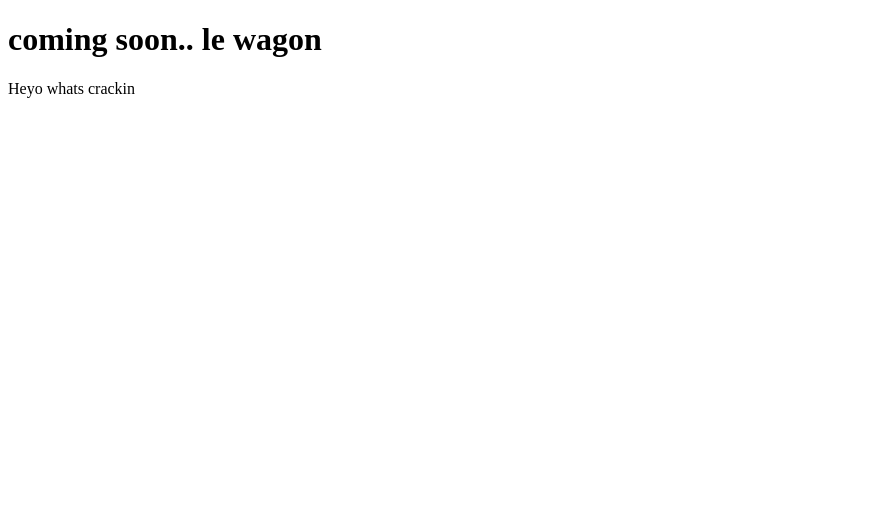
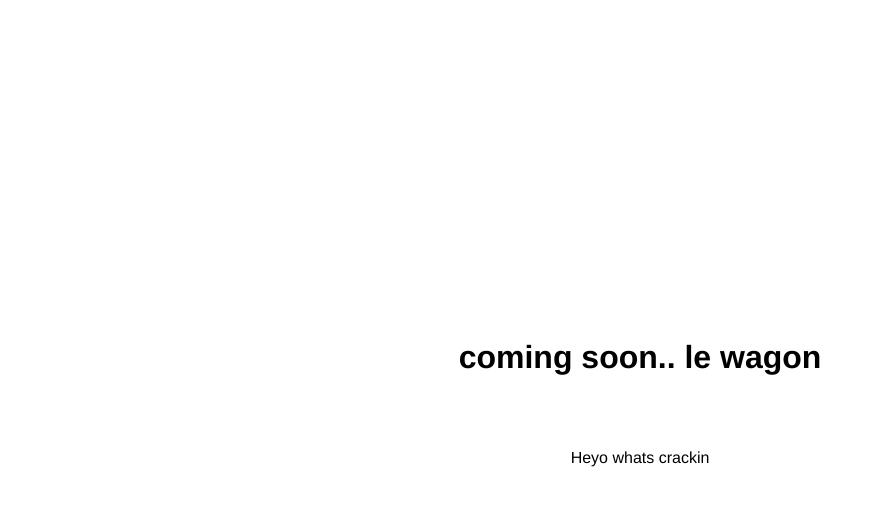
Before and after one commit to derric-d/git-101, a plain HTML site: page index.html in a window 1280 px wide. Shown: the whole page, without its empty margins (0-875 px from the left). Drawn offline with Linux system fonts and the light colour scheme.

Commit message:
centered elements

```diff
--- a/index.html
+++ b/index.html
@@ -1,12 +1,15 @@
 <!DOCTYPE html>
 <html>
 <head>
+	<link rel="stylesheet" type="text/css" href="style.css">
 	<title></title>
 </head>
 <body>
-	<h1>coming soon.. le wagon</h1>
-	<p>
-		Heyo whats crackin
-	</p>
+	<div id="container">
+		<h1>coming soon.. le wagon</h1><br/><br>
+		<p>
+			Heyo whats crackin
+		</p>
+	</div>
 </body>
 </html>
--- /dev/null
+++ b/style.css
@@ -0,0 +1,12 @@
+body {
+	margin: 0;
+	font-family: Helvetica;
+}
+#container {
+	display: flex;
+	align-items: center;
+	justify-content: center;
+	height: 100vh;
+	flex-direction: column;
+
+}
```
